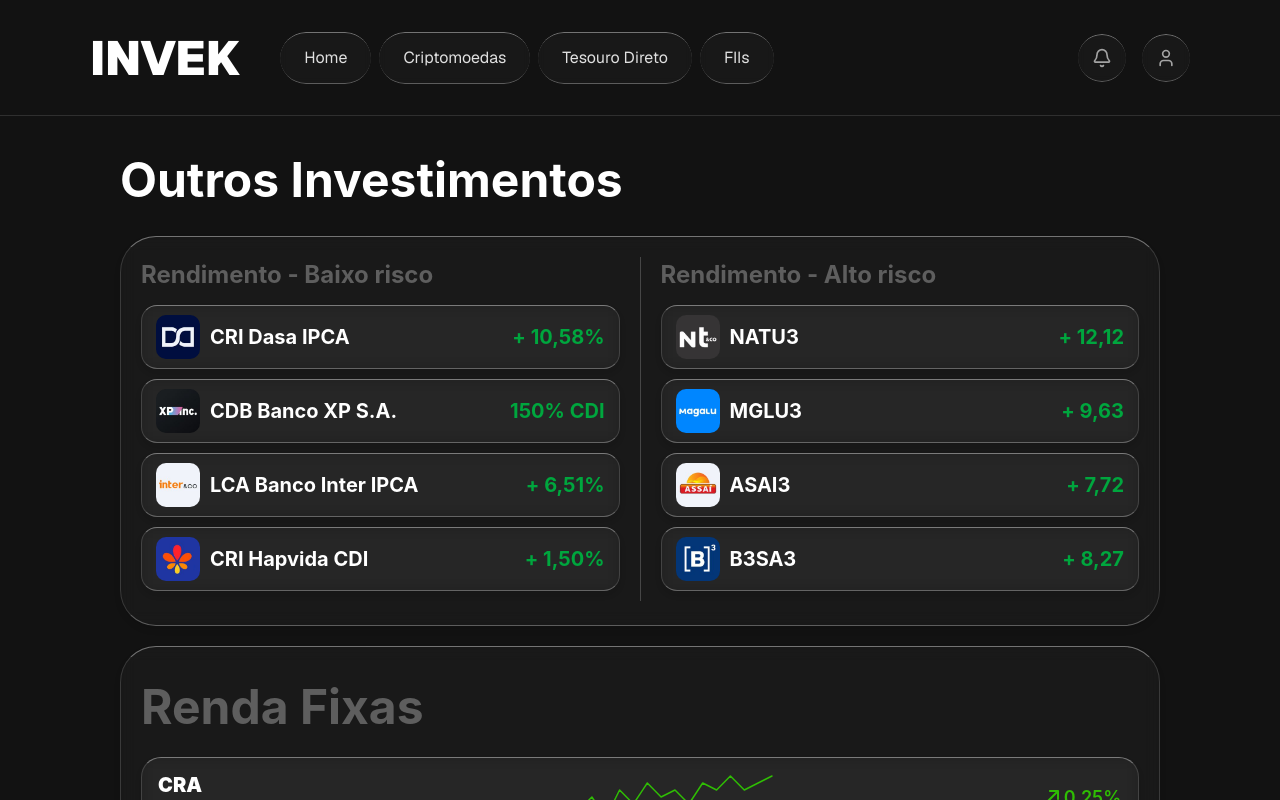
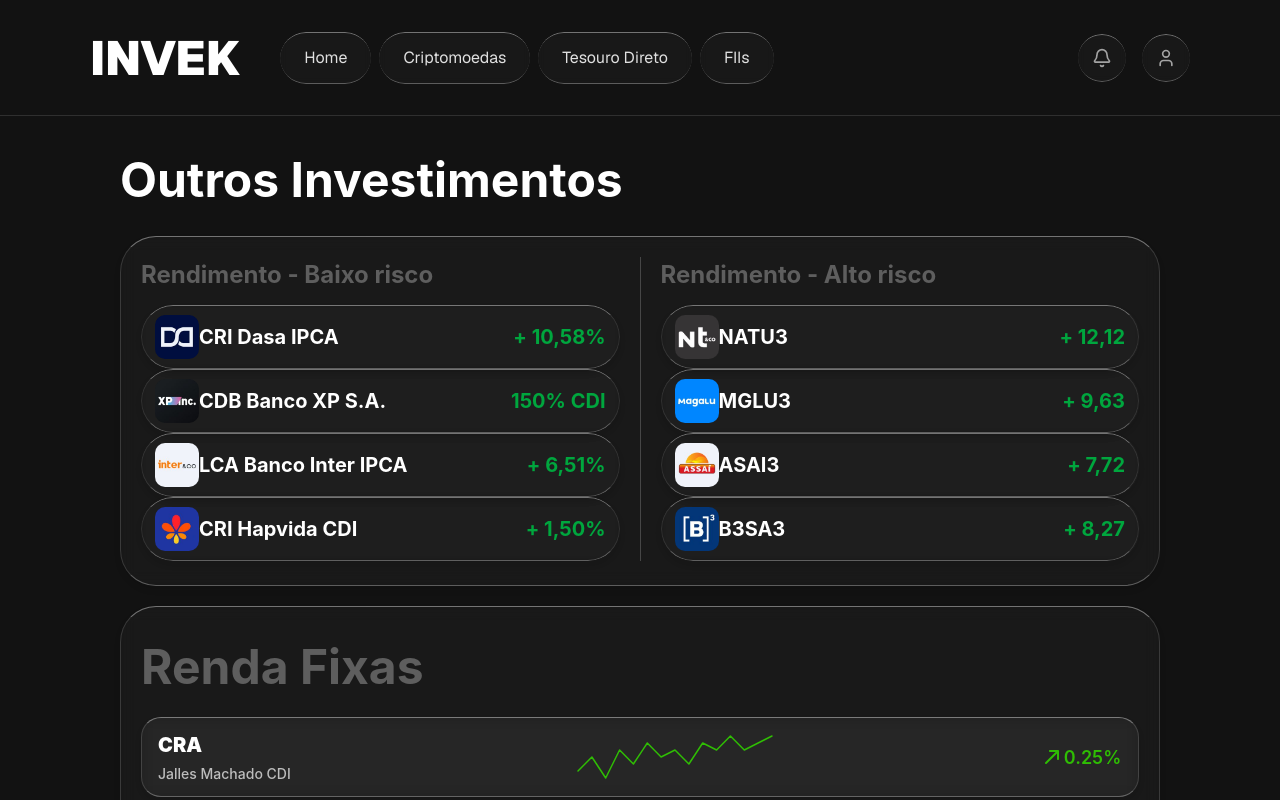
Before and after one commit to DoctahW/invek, a Next.js app: page /investments in a window 1280 px wide. Shown: the top 800 px of the page. Built offline with nearby package versions, Linux system fonts and the light colour scheme.

Commit message:
refactor: change from inline to GlassPanel

```diff
--- /dev/null
+++ b/app/(app)/investments/investments.module.css
@@ -0,0 +1,9 @@
+.pill {
+    display: flex;
+    align-items: center;
+    gap: 10;
+    padding: 10px 14px;
+    height: 64;
+    border-radius: 16;
+    margin-bottom: 10;
+}
--- a/app/(app)/investments/page.tsx
+++ b/app/(app)/investments/page.tsx
@@ -1,4 +1,6 @@
 'use client';
+import { GlassPanel } from '@/app/components/glass/GlassPanel';
+import styles from './investments.module.css';
 
 const LOW_RISK = [
   { name: 'CRI Dasa IPCA', value: '+ 10,58%', logo: '/logos/dasa.jpg' },
@@ -68,20 +70,11 @@
 
 function AssetPill({ name, value, logo }: { name: string; value: string; logo: string }) {
   return (
-    <div style={{
-      display: 'flex',
-      alignItems: 'center',
-      gap: 10,
-      padding: '10px 14px',
-      height: 64,
-      borderRadius: 16,
-      marginBottom: 10,
-      ...glassCard,
-    }}>
+    <GlassPanel className={styles.pill}>
       <img src={logo} alt={name} style={{ width: 44, height: 44, borderRadius: 10, flexShrink: 0 }} />
       <span style={{ flex: 1, color: 'white', fontSize: 20, fontWeight: 700 }}>{name}</span>
       <span style={{ color: '#00A63E', fontSize: 20, fontWeight: 700, whiteSpace: 'nowrap' }}>{value}</span>
-    </div>
+    </GlassPanel>
   );
 }
 
```
